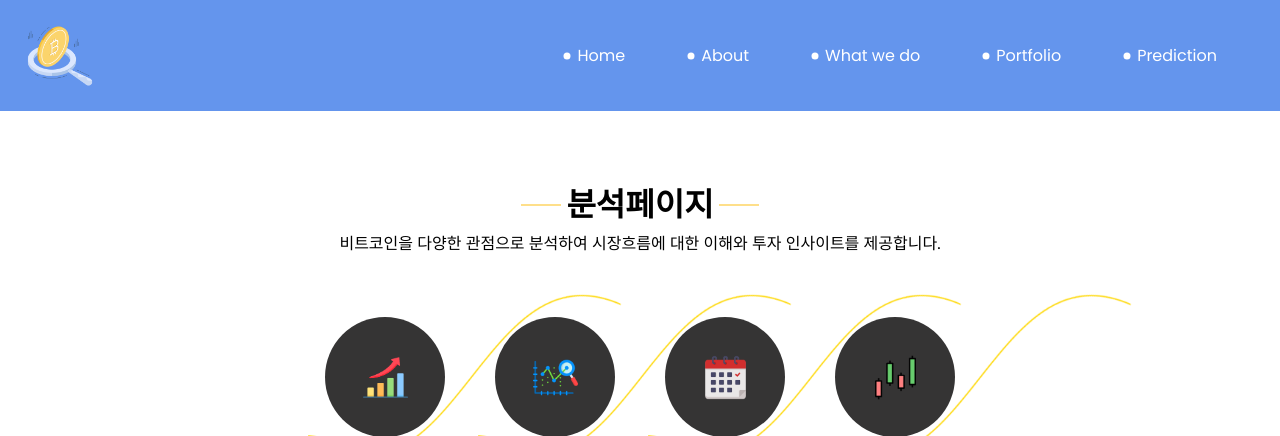
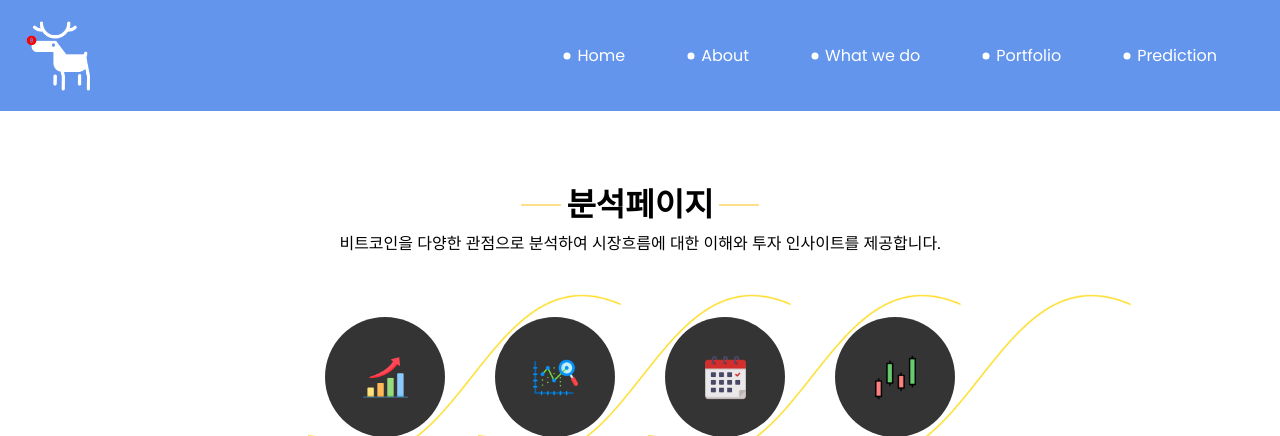
Before and after one commit to saab9699-minsu/final_project2, a Django app: page /do/ in a window 1280 px wide. Shown: the top 436 px of the page. Run offline with Django 5.2, Linux system fonts and the light colour scheme; some libraries are stand-ins or nearby versions.

Commit message:
로고 수정, 포트폴리오 css 수정

```diff
--- a/templates/about.html
+++ b/templates/about.html
@@ -45,7 +45,7 @@
         <nav class="navbar navbar-expand-lg custom_nav-container pt-3">
           <a class="navbar-brand" href="{% url 'test:index' %}">
             <div class="img-box">
-              <img src="/media/images/free-icon-search-bitcoin-15641585.png" width="70px" alt="">
+              <img src="/media/images/코돌프.png" width="70px" alt="">
             </div>
           </a>
           <button class="navbar-toggler" type="button" data-toggle="collapse" data-target="#navbarSupportedContent" aria-controls="navbarSupportedContent" aria-expanded="false" aria-label="Toggle navigation">
--- a/templates/contact.html
+++ b/templates/contact.html
@@ -123,7 +123,7 @@
           <nav class="navbar navbar-expand-lg custom_nav-container pt-3">
             <a class="navbar-brand" href="{% url 'test:index' %}">
               <div class="img-box">
-                <img src="/media/images/free-icon-search-bitcoin-15641585.png" width="70px" alt="">
+                <img src="/media/images/코돌프.png" width="70px" alt="">
               </div>
             </a>
             <button
--- a/templates/corr.html
+++ b/templates/corr.html
@@ -77,7 +77,7 @@
         <nav class="navbar navbar-expand-lg custom_nav-container pt-3">
           <a class="navbar-brand" href="{% url 'test:index' %}">
             <div class="img-box">
-              <img src="/media/images/free-icon-search-bitcoin-15641585.png" width="70px" alt="">
+              <img src="/media/images/코돌프.png" width="70px" alt="">
             </div>
           </a>
           <button class="navbar-toggler" type="button" data-toggle="collapse" data-target="#navbarSupportedContent" aria-controls="navbarSupportedContent" aria-expanded="false" aria-label="Toggle navigation">
--- a/templates/detail_halving_pattern.html
+++ b/templates/detail_halving_pattern.html
@@ -64,7 +64,7 @@
         <nav class="navbar navbar-expand-lg custom_nav-container pt-3">
           <a class="navbar-brand" href="{% url 'test:index' %}">
             <div class="img-box">
-              <img src="/media/images/free-icon-search-bitcoin-15641585.png" width="70px" alt="">
+              <img src="/media/images/코돌프.png" width="70px" alt="">
             </div>
           </a>
           <button class="navbar-toggler" type="button" data-toggle="collapse" data-target="#navbarSupportedContent" aria-controls="navbarSupportedContent" aria-expanded="false" aria-label="Toggle navigation">
--- a/templates/detail_issue.html
+++ b/templates/detail_issue.html
@@ -64,7 +64,7 @@
         <nav class="navbar navbar-expand-lg custom_nav-container pt-3">
           <a class="navbar-brand" href="{% url 'test:index' %}">
             <div class="img-box">
-              <img src="/media/images/free-icon-search-bitcoin-15641585.png" width="70px" alt="">
+              <img src="/media/images/코돌프.png" width="70px" alt="">
             </div>
           </a>
           <button class="navbar-toggler" type="button" data-toggle="collapse" data-target="#navbarSupportedContent" aria-controls="navbarSupportedContent" aria-expanded="false" aria-label="Toggle navigation">
--- a/templates/detail_technical_analysis.html
+++ b/templates/detail_technical_analysis.html
@@ -92,7 +92,7 @@
         <nav class="navbar navbar-expand-lg custom_nav-container pt-3">
           <a class="navbar-brand" href="{% url 'test:index' %}">
             <div class="img-box">
-              <img src="/media/images/free-icon-search-bitcoin-15641585.png" width="70px" alt="">
+              <img src="/media/images/코돌프.png" width="70px" alt="">
             </div>
           </a>
           <button class="navbar-toggler" type="button" data-toggle="collapse" data-target="#navbarSupportedContent" aria-controls="navbarSupportedContent" aria-expanded="false" aria-label="Toggle navigation">
--- a/templates/do.html
+++ b/templates/do.html
@@ -45,7 +45,7 @@
         <nav class="navbar navbar-expand-lg custom_nav-container pt-3">
           <a class="navbar-brand" href="{% url 'test:index' %}">
             <div class="img-box">
-              <img src="/media/images/free-icon-search-bitcoin-15641585.png" width="70px" alt="">
+              <img src="/media/images/코돌프.png" width="70px" alt="">
             </div>
           </a>
           <button class="navbar-toggler" type="button" data-toggle="collapse" data-target="#navbarSupportedContent" aria-controls="navbarSupportedContent" aria-expanded="false" aria-label="Toggle navigation">
--- a/templates/index.html
+++ b/templates/index.html
@@ -45,7 +45,7 @@
         <nav class="navbar navbar-expand-lg custom_nav-container pt-3">
           <a class="navbar-brand" href="{% url 'test:index' %}">
             <div class="img-box">
-              <img src="/media/images/free-icon-search-bitcoin-15641585.png" width="70px" alt="">
+              <img src="/media/images/코돌프.png" width="70px" alt="">
             </div>
           </a>
           <button class="navbar-toggler" type="button" data-toggle="collapse" data-target="#navbarSupportedContent" aria-controls="navbarSupportedContent" aria-expanded="false" aria-label="Toggle navigation">
```
Also changed, not shown: templates/portfolio.html (+6 -6 lines), media/images/코돌프.png (added).
